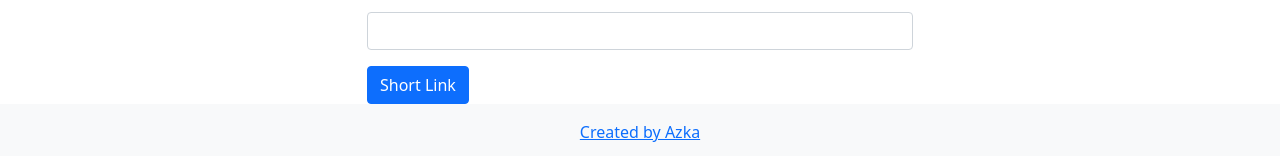
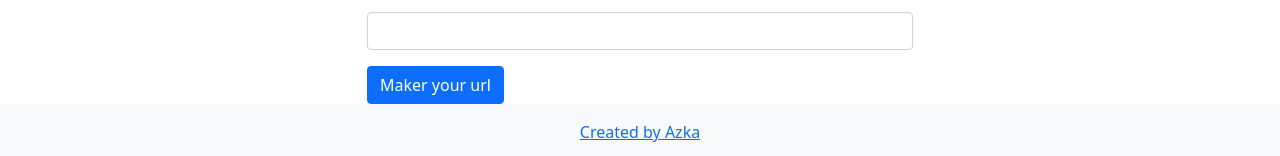
Before and after one commit to AYANGNEBY12/url-maker, a website: page public/index2.html in a window 1280 px wide. Shown: the part 248-404 px from the top of the page. Drawn offline with nearby package versions, Linux system fonts and the light colour scheme.

Commit message:
Update index2.html

```diff
--- a/public/index2.html
+++ b/public/index2.html
@@ -46,7 +46,7 @@
                             <label for="costum" class="form-label">Costum Name Url</label>
                             <input type="text" class="form-control" id="costum" aria-describedby="costum" name="costum">
                         </div>
-                        <button type="submit" class="btn btn-primary btn-kirim">Short Link</button>
+                        <button type="submit" class="btn btn-primary btn-kirim">Maker your url</button>
                         <button class="btn btn-primary btn-loading d-none" type="button" disabled>
                             <span class="spinner-border spinner-border-sm" role="status" aria-hidden="true"></span>
                             Creating...
```
